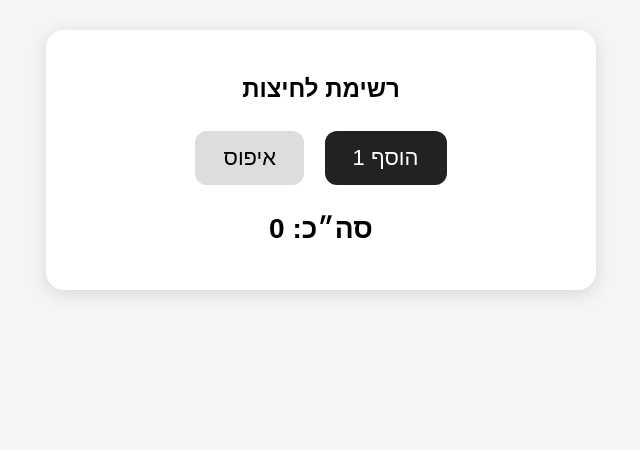
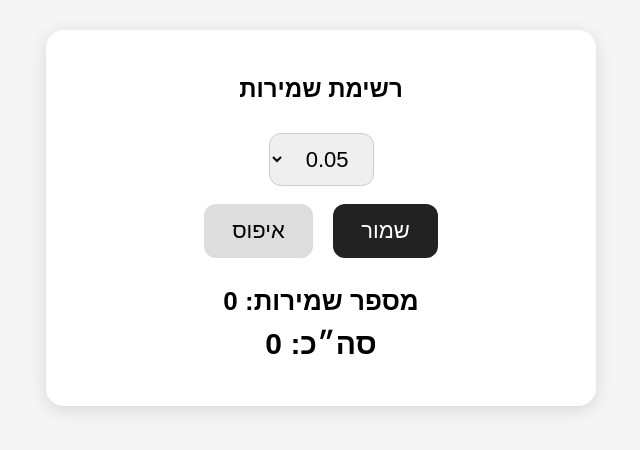
Before and after one commit to netzach353-collab/Learning-guitar-tabs12332, a plain HTML site: page index.html in a window 1280 px wide. Shown: the whole page, without its empty margins (319-959 px from the left). Drawn offline with Linux system fonts and the light colour scheme.

Commit message:
Change title and update functionality for saving

```diff
--- a/index.html
+++ b/index.html
@@ -3,7 +3,8 @@
 <head>
   <meta charset="UTF-8">
   <meta name="viewport" content="width=device-width, initial-scale=1.0">
-  <title>רשימת לחיצות</title>
+  <title>רשימת שמירות</title>
+
   <style>
     body{
       font-family: Arial, sans-serif;
@@ -12,6 +13,7 @@
       padding:30px;
       text-align:center;
     }
+
     .box{
       max-width:500px;
       margin:auto;
@@ -20,6 +22,15 @@
       border-radius:18px;
       box-shadow:0 4px 18px rgba(0,0,0,.12);
     }
+
+    select{
+      font-size:22px;
+      padding:12px 20px;
+      margin:10px;
+      border-radius:12px;
+      border:1px solid #ccc;
+    }
+
     button{
       font-size:22px;
       padding:14px 28px;
@@ -28,24 +39,35 @@
       border-radius:12px;
       cursor:pointer;
     }
+
     #addBtn{
       background:#222;
       color:white;
     }
+
     #clearBtn{
       background:#ddd;
     }
+
     #count{
-      font-size:28px;
-      margin:20px 0;
+      font-size:26px;
+      margin-top:20px;
       font-weight:bold;
     }
+
+    #total{
+      font-size:30px;
+      margin:10px 0;
+      font-weight:bold;
+    }
+
     #list{
       display:flex;
       flex-direction:column;
       gap:8px;
       margin-top:20px;
     }
+
     .item{
       background:#eee;
       padding:12px;
@@ -54,58 +76,150 @@
     }
   </style>
 </head>
+
 <body>
+
 <div class="box">
-    <h2>רשימת לחיצות</h2>
 
-    <button id="addBtn">הוסף 1</button>
+  <h2>רשימת שמירות</h2>
+
+  <select id="valueSelect">
+    <option value="0.05">0.05</option>
+    <option value="0.1">0.1</option>
+    <option value="0.2">0.2</option>
+    <option value="0.25">0.25</option>
+    <option value="0.3">0.3</option>
+    <option value="0.4">0.4</option>
+    <option value="0.5">0.5</option>
+    <option value="0.6">0.6</option>
+    <option value="0.7">0.7</option>
+    <option value="0.8">0.8</option>
+    <option value="0.9">0.9</option>
+    <option value="1">1.0</option>
+  </select>
+
+  <br>
+
+  <button id="addBtn">שמור</button>
   <button id="clearBtn">איפוס</button>
 
-    <div id="count">סה״כ: 0</div>
+  <div id="count">מספר שמירות: 0</div>
+  <div id="total">סה״כ: 0</div>
+
   <div id="list"></div>
+
 </div>
 
 <script>
-    const STORAGE_KEY = "onesList";
 
-    let items = JSON.parse(localStorage.getItem(STORAGE_KEY)) || [];
+  const STORAGE_KEY = "numbersList";
 
-    const addBtn = document.getElementById("addBtn");
-    const clearBtn = document.getElementById("clearBtn");
-    const list = document.getElementById("list");
-    const count = document.getElementById("count");
+  let items =
+    JSON.parse(localStorage.getItem(STORAGE_KEY)) || [];
 
-    function save() {
-      localStorage.setItem(STORAGE_KEY, JSON.stringify(items));
+  const valueSelect =
+    document.getElementById("valueSelect");
+
+  const addBtn =
+    document.getElementById("addBtn");
+
+  const clearBtn =
+    document.getElementById("clearBtn");
+
+  const list =
+    document.getElementById("list");
+
+  const count =
+    document.getElementById("count");
+
+  const total =
+    document.getElementById("total");
+
+
+  function save(){
+    localStorage.setItem(
+      STORAGE_KEY,
+      JSON.stringify(items)
+    );
   }
 
-    function render() {
-      list.innerHTML = "";
-      count.textContent = "סה״כ: " + items.length;
 
-      items.forEach((value, index) => {
-        const div = document.createElement("div");
-        div.className = "item";
-        div.textContent = (index + 1) + ". " + value;
-        list.appendChild(div);
-      });
+  function formatNumber(number){
+
+    // מציג עד 2 ספרות אחרי הנקודה
+    // בלי אפסים מיותרים
+
+    return parseFloat(number.toFixed(2));
   }
 
-    addBtn.addEventListener("click", () => {
-      items.push(1);
+
+  function render(){
+
+    list.innerHTML = "";
+
+    count.textContent =
+      "מספר שמירות: " + items.length;
+
+
+    let sum = items.reduce(
+      (a,b) => a + b,
+      0
+    );
+
+
+    total.textContent =
+      "סה״כ: " + formatNumber(sum);
+
+
+    items.forEach((value,index)=>{
+
+      const div =
+        document.createElement("div");
+
+      div.className = "item";
+
+      div.textContent =
+        (index + 1) +
+        ". " +
+        formatNumber(value);
+
+      list.appendChild(div);
+
+    });
+
+  }
+
+
+  addBtn.addEventListener("click",()=>{
+
+    const value =
+      parseFloat(valueSelect.value);
+
+    items.push(value);
+
     save();
     render();
+
   });
 
-    clearBtn.addEventListener("click", () => {
-      if (confirm("לאפס את כל הרשימה?")) {
+
+  clearBtn.addEventListener("click",()=>{
+
+    if(confirm("לאפס את כל הרשימה?")){
+
       items = [];
+
       save();
       render();
+
     }
+
   });
 
+
   render();
+
 </script>
+
 </body>
 </html>
```
Lines whose indentation alone changed are shown as unchanged.
